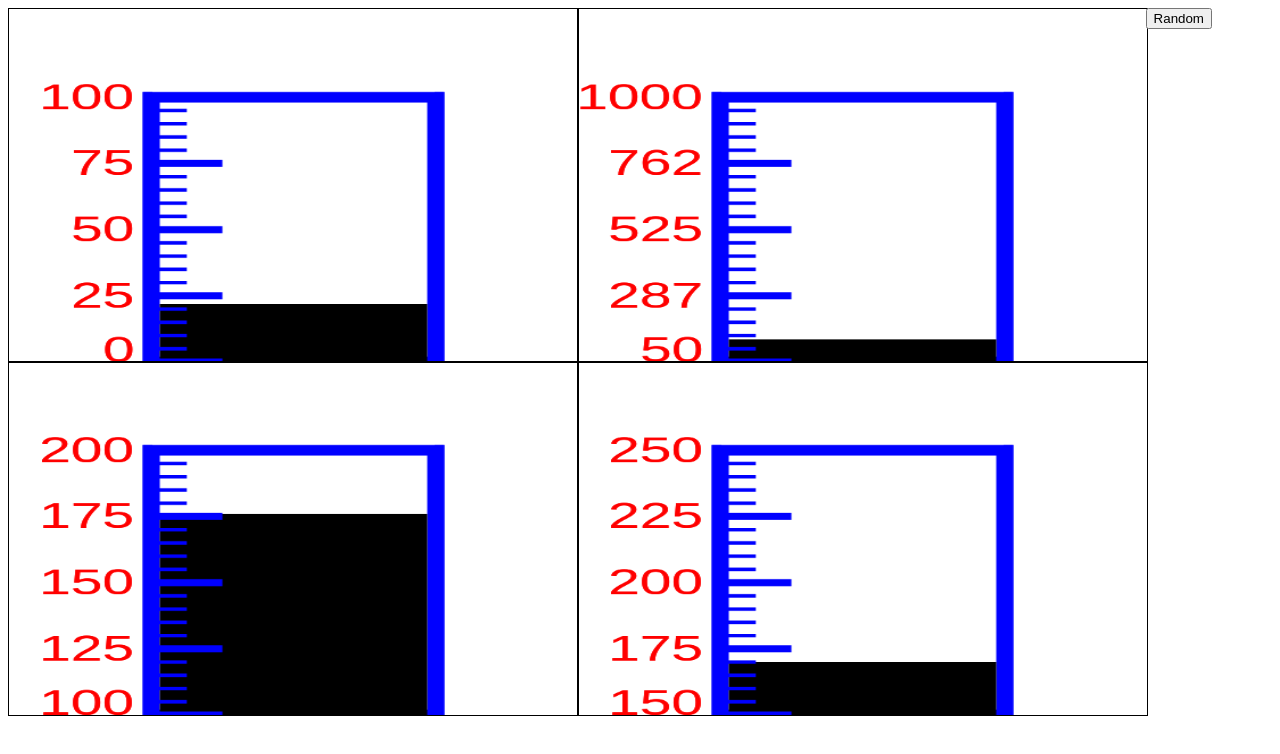
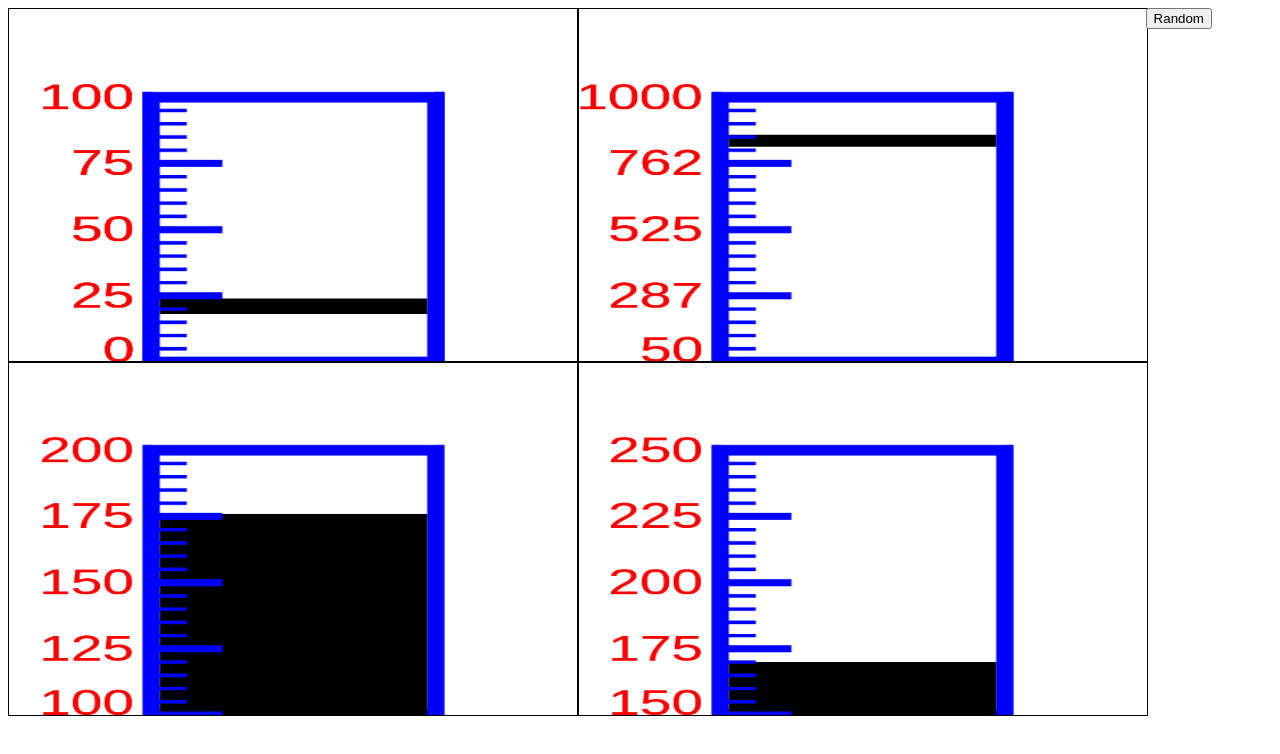
Before and after one commit to webinstruments/webinstruments.github.io, a plain HTML site: page Koestenbaumer/Balken.html in a window 1280 px wide. Both pictures are taken after a click on the button "Random". Drawn offline with Linux system fonts and the light colour scheme.

Commit message:
Add files via upload

```diff
--- a/Koestenbaumer/Balken.html
+++ b/Koestenbaumer/Balken.html
@@ -9,16 +9,16 @@
 <body height="100vh" width="100vw">
 <div id="cont">
 <div id="container1">
-<c-balken myvalue=100 id="myBalken1" from=0 to=100 col1="#000000" col2="#FF0000" col3="#0000FF"></c-balken>
+<c-balken myvalue=75 myvaluefrom=25 id="myBalken1" from=0 to=100 col1="#000000" col2="#FF0000" col3="#0000FF"></c-balken>
 </div>
 <div id="container2">
-<c-balken myvalue=100 id="myBalken2" from=50 to=1000 col1="#000000" col2="#FF0000" col3="#0000FF"></c-balken>
+<c-balken myvalue=525 id="myBalken2" from=50 to=1000 col1="#000000" col2="#FF0000" col3="#0000FF"></c-balken>
 </div>
 <div id="container1">
-<c-balken myvalue=100 id="myBalken3" from=100 to=200 col1="#000000" col2="#FF0000" col3="#0000FF"></c-balken>
+<c-balken myvalue=150 id="myBalken3" from=100 to=200 col1="#000000" col2="#FF0000" col3="#0000FF"></c-balken>
 </div>
 <div id="container2">
-<c-balken myvalue=100 id="myBalken4" from=150 to=250 col1="#000000" col2="#FF0000" col3="#0000FF"></c-balken>
+<c-balken myvalue=200 id="myBalken4" from=150 to=250 col1="#000000" col2="#FF0000" col3="#0000FF"></c-balken>
 </div>
 </div>
 <button onClick="randVal();">Random</button>
@@ -30,8 +30,12 @@
 
 <script>
 function randVal(){
-	document.getElementById("myBalken1").setAttribute('myvalue',parseInt((Math.random()*100)+1));
-	document.getElementById("myBalken2").setAttribute('myvalue',parseInt((Math.random()*100)+51));
+	var rand = parseInt((Math.random()*95)+1);
+	document.getElementById("myBalken1").setAttribute('myvalue',rand+3);
+	document.getElementById("myBalken1").setAttribute('myvalueFrom',rand-3);
+	var rand2 = parseInt((Math.random()*930)+51);
+	document.getElementById("myBalken2").setAttribute('myvalue',rand2+3);
+	document.getElementById("myBalken2").setAttribute('myvalueFrom',rand2-3);
 	document.getElementById("myBalken3").setAttribute('myvalue',parseInt((Math.random()*100)+101));
 	document.getElementById("myBalken4").setAttribute('myvalue',parseInt((Math.random()*100)+151));
 	}
```
